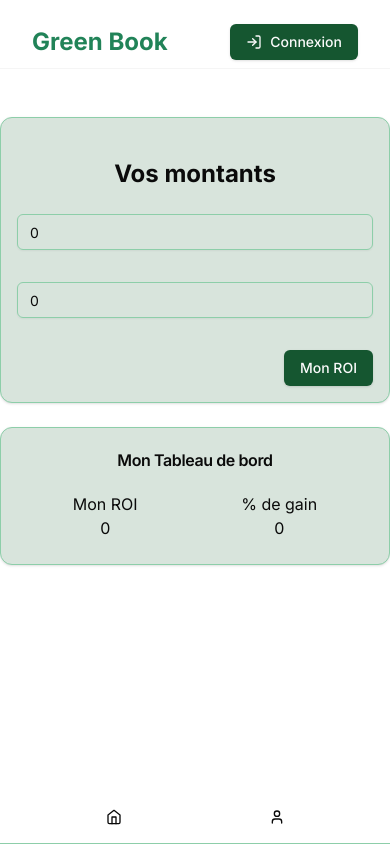
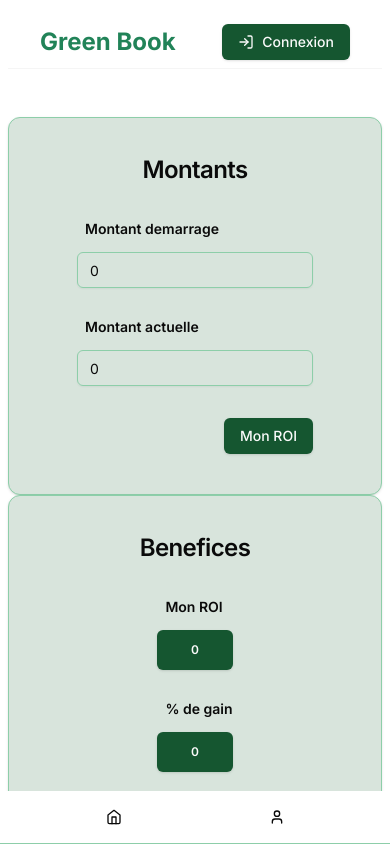
Before and after one commit to babbbass/TheGreenBook, a Next.js app: page / in a window 390 px wide. Shown: the top 864 px of the page. Built offline with nearby package versions, Linux system fonts and the light colour scheme; no server answers.

Commit message:
add responsive

```diff
--- a/app/layout.tsx
+++ b/app/layout.tsx
@@ -22,9 +22,9 @@ export default function RootLayout({
     <html lang='en'>
       <body className={clsx(inter.className, "bg-background h-full")}>
         <DashBoardWrapper>
-          <div className='flex flex-col h-full py-4'>
+          <div className='flex flex-col h-full py-4 px-2'>
             <Header />
-            <div className='flex-1 max-w-lg m-auto py-12 w-full'>
+            <div className='flex-1 max-w-3xl m-auto py-12 w-full'>
               {children}
             </div>
             <Footer />
--- a/app/mes-paris/page.tsx
+++ b/app/mes-paris/page.tsx
@@ -29,7 +29,7 @@ const Bets = async ({ searchParams }: SearchParams) => {
   const myBetsPaginated = myBets.slice(start, end)
 
   return (
-    <Card className='flex flex-col items-center my-6 p-2'>
+    <Card className='relative flex flex-col items-center my-6 p-2 h-[560px]'>
       <CardHeader className='font-bold text-lg'>
         <h1 className='text-2xl'>Mes paris</h1>
       </CardHeader>
--- a/app/page.tsx
+++ b/app/page.tsx
@@ -3,6 +3,7 @@ import { ReturnOnInvestmentForm } from "@/components/form/returnOnInvestmentForm
 import { getAuthSession } from "@/lib/auth"
 import { prisma } from "@/lib/prisma"
 import { CapitalGainChartLine } from "@/components/chart/capitalGainChartLine"
+import { Card } from "@/components/ui/card"
 
 export default async function Home() {
   const session = await getAuthSession()
@@ -43,11 +44,13 @@ export default async function Home() {
 
   return (
     <>
-      <BettingForm currentAmountFromDatabase={currentAmount} />
-      <ReturnOnInvestmentForm
-        startAmount={startAmount}
-        currentAmountFromDatabase={currentAmount}
-      />
+      <Card className='flex flex-col md:flex-row bg-background border-none p-2 gap-4 mb-4'>
+        <BettingForm currentAmountFromDatabase={currentAmount} />
+        <ReturnOnInvestmentForm
+          startAmount={startAmount}
+          currentAmountFromDatabase={currentAmount}
+        />
+      </Card>
       <CapitalGainChartLine startAmount={startAmount} userBets={userBets} />
     </>
   )
--- a/components/Bet.tsx
+++ b/components/Bet.tsx
@@ -32,11 +32,11 @@ export const Bet = ({ bet }: Bet) => {
           "border-red-500": betStatus === "Lost",
           "border-title": betStatus === "Won",
         },
-        "border-2 mb-2 p-2 flex gap-4 items-center"
+        "border-2 mb-2 p-2 flex gap-2 items-center rounded-lg"
       )}
     >
       <div className={"flex flex-col items-center justify-center px-2"}>
-        <span className='font-bold'>Mise</span>
+        <span className='font-bold'>M</span>
         <span>{bet.amount}€</span>
       </div>
       <div className='flex flex-col items-center'>
@@ -44,7 +44,7 @@ export const Bet = ({ bet }: Bet) => {
         <span>{bet.odd}</span>
       </div>
       <div className='flex flex-col items-center'>
-        <span className='font-bold'>Status</span>
+        <span className='font-bold'>S</span>
         <span
           className={clsx({
             "text-red-500 font-semibold": betStatus === "Lost",
--- a/components/form/bettingForm.tsx
+++ b/components/form/bettingForm.tsx
@@ -1,39 +1,46 @@
 "use client"
 import { Button } from "@/components/ui/button"
-import { Card, CardContent, CardHeader } from "../ui/card"
+import { Card, CardContent, CardHeader, CardTitle } from "../ui/card"
 import { Input } from "@/components/ui/input"
 import { Label } from "../ui/label"
 import { enterBetInDatabase } from "@/lib/actions/updateProfile"
 import { useDashBoardContext } from "@/context/dashboardContext"
-
+import { useRef, useState } from "react"
 type BettingFormData = {
   currentAmountFromDatabase: number
 }
 export const BettingForm = ({ currentAmountFromDatabase }: BettingFormData) => {
   const { userCurrentAmount, setUserCurrentAmount } = useDashBoardContext()
+  const ref = useRef<HTMLFormElement>(null)
+  // const [amount, setAmount] = useState<string | number>("")
+  // const [odd, setOdd] = useState<string | number>("")
 
   async function handleSubmit(formData: FormData) {
-    await enterBetInDatabase(
-      Number(formData.get("amount")),
-      Number(formData.get("odd"))
-    )
-    const currentAmount =
-      currentAmountFromDatabase - Number(formData.get("amount"))
-    setUserCurrentAmount(currentAmount)
+    // const currentAmount =
+    //   currentAmountFromDatabase - Number(formData.get("amount"))
+    // setUserCurrentAmount(currentAmount)
+
+    // await enterBetInDatabase(
+    //     Number(formData.get("amount")),
+    //     Number(formData.get("odd"))
+    //   )
+    ref.current?.reset()
   }
 
   return (
-    <Card className='py my-4 flex flex-col items-center gap-4'>
-      <CardHeader className='font-bold'>Mon pari</CardHeader>
+    <Card className='py-4 flex flex-col items-center gap-4'>
+      <CardHeader className='w-full flex items-center font-bold text-2xl'>
+        <CardTitle> Mon pari</CardTitle>
+      </CardHeader>
       <CardContent>
-        <form action={handleSubmit} className='space-y-8'>
-          <div className='flex flex-col gap-2'>
+        <form ref={ref} action={handleSubmit} className='space-y-8'>
+          <div className='flex flex-col gap-4'>
             <Label className='ml-2 font-semibold' htmlFor='amount'>
               Montant
             </Label>
             <Input placeholder='0' name='amount' />
           </div>
-          <div className='flex flex-col gap-2'>
+          <div className='flex flex-col gap-4'>
             <Label className='ml-2 font-semibold' htmlFor='odd'>
               Côte
             </Label>
--- a/components/form/returnOnInvestmentForm.tsx
+++ b/components/form/returnOnInvestmentForm.tsx
@@ -1,9 +1,10 @@
 "use client"
 import { Button } from "@/components/ui/button"
 import { Input } from "@/components/ui/input"
+import { Label } from "../ui/label"
 import { DashBoard } from "../ui/dashBoard"
 import { updateProfileUser } from "@/lib/actions/updateProfile"
-import { Card, CardHeader } from "../ui/card"
+import { Card, CardHeader, CardContent, CardTitle } from "../ui/card"
 import { useDashBoardContext } from "@/context/dashboardContext"
 
 export type Amounts = {
@@ -24,16 +25,26 @@ export const ReturnOnInvestmentForm = ({
 
   return (
     <>
-      <Card className='p-4'>
+      <Card className='py-4 flex flex-col items-center gap-4'>
         <CardHeader className='w-full flex items-center font-bold text-2xl'>
-          Vos montants
+          <CardTitle>Montants</CardTitle>
         </CardHeader>
+        <CardContent>
           <form action={handleSubmit} className='space-y-8'>
+            <div className='flex flex-col gap-4'>
+              <Label className='ml-2 font-semibold' htmlFor='amount'>
+                Montant demarrage
+              </Label>
               <Input
                 name='startAmount'
                 placeholder={`${startAmount}`}
                 defaultValue={startAmount}
               />
+            </div>
+            <div className='flex flex-col gap-4'>
+              <Label className='ml-2 font-semibold' htmlFor='amount'>
+                Montant actuelle
+              </Label>
               <Input
                 name='currentAmount'
                 placeholder={`${currentAmountFromDatabase}`}
@@ -43,10 +54,12 @@ export const ReturnOnInvestmentForm = ({
                     : currentAmountFromDatabase
                 }
               />
+            </div>
             <div className='flex flex-row-reverse w-full'>
               <Button type='submit'>Mon ROI</Button>
             </div>
           </form>
+        </CardContent>
       </Card>
       <DashBoard
         currentAmount={
--- a/components/pagination/paginationControls.tsx
+++ b/components/pagination/paginationControls.tsx
@@ -44,7 +44,7 @@ export const PaginationControls = ({
   }
 
   return (
-    <Pagination className='m-6'>
+    <Pagination className='m-6 absolute bottom-3'>
       <PaginationContent>
         <PaginationPrevious
           className={clsx({ hidden: !hasPreviousPage }, "cursor-pointer")}
--- /dev/null
+++ b/components/ui/badge.tsx
@@ -0,0 +1,36 @@
+import * as React from "react"
+import { cva, type VariantProps } from "class-variance-authority"
+
+import { cn } from "@/lib/utils"
+
+const badgeVariants = cva(
+  "inline-flex items-center rounded-md border px-2.5 py-0.5 text-xs font-semibold transition-colors focus:outline-none focus:ring-2 focus:ring-ring focus:ring-offset-2",
+  {
+    variants: {
+      variant: {
+        default:
+          "border-transparent bg-primary text-primary-foreground shadow hover:bg-primary/80",
+        secondary:
+          "border-transparent bg-secondary text-secondary-foreground hover:bg-secondary/80",
+        destructive:
+          "border-transparent bg-destructive text-destructive-foreground shadow hover:bg-destructive/80",
+        outline: "text-foreground",
+      },
+    },
+    defaultVariants: {
+      variant: "default",
+    },
+  }
+)
+
+export interface BadgeProps
+  extends React.HTMLAttributes<HTMLDivElement>,
+    VariantProps<typeof badgeVariants> {}
+
+function Badge({ className, variant, ...props }: BadgeProps) {
+  return (
+    <div className={cn(badgeVariants({ variant }), className)} {...props} />
+  )
+}
+
+export { Badge, badgeVariants }
--- a/components/ui/dashBoard.tsx
+++ b/components/ui/dashBoard.tsx
@@ -5,6 +5,8 @@ import {
   returnOnInvestmentFunc,
   percentageOnInvestmentFunc,
 } from "@/lib/calculation"
+import { Label } from "@/components/ui/label"
+import { Badge } from "@/components/ui/badge"
 import { useDashBoardContext } from "@/context/dashboardContext"
 
 type DashBoard = {
@@ -32,19 +34,25 @@ export const DashBoard = ({ currentAmount, startAmount }: DashBoard) => {
 
   return (
     <>
-      <Card className='flex flex-col items-center my-6'>
-        <CardHeader>
-          <CardTitle>Mon Tableau de bord</CardTitle>
+      <Card className='py-4 flex flex-col items-center gap-4'>
+        <CardHeader className='w-full flex items-center font-bold text-2xl'>
+          <CardTitle>Benefices</CardTitle>
         </CardHeader>
-        <CardContent className='flex gap-2 w-full justify-around'>
-          <div className='flex flex-col items-center'>
-            <h3>Mon ROI</h3>
-            <p>{returnOnInvestment}</p>
-          </div>
-          <div className='flex flex-col items-center'>
-            <h3>% de gain</h3>
-            <p>{percentageOnInvestment}</p>
-          </div>
+        <CardContent>
+          <form className='space-y-8'>
+            <div className='flex flex-col gap-4'>
+              <Label className='ml-2 font-semibold'>Mon ROI</Label>
+              <Badge className='h-10 flex items-center justify-center'>
+                {returnOnInvestment}
+              </Badge>
+            </div>
+            <div className='flex flex-col gap-4'>
+              <Label className='ml-2 font-semibold'>% de gain</Label>
+              <Badge className='h-10 flex items-center justify-center'>
+                {percentageOnInvestment}
+              </Badge>
+            </div>
+          </form>
         </CardContent>
       </Card>
     </>
```
Lines whose indentation alone changed are shown as unchanged.
